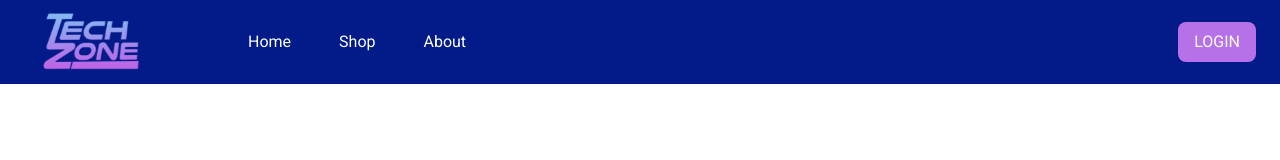
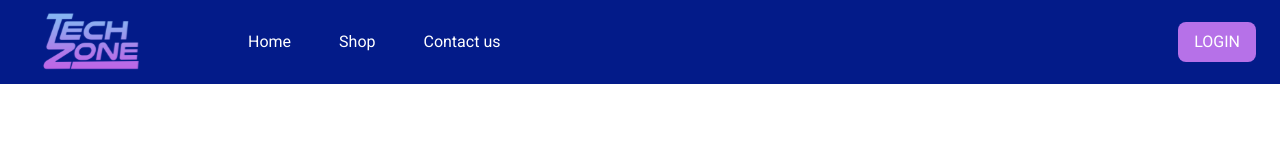
Before and after one commit to mart-anthony-stark/techzone-ecommerce-forumsite-nuxt, a Nuxt app: page / in a window 1280 px wide. Shown: the top 160 px of the page. Built offline with nearby package versions, Linux system fonts and the light colour scheme.

Commit message:
Fix nuxt linkdestination

```diff
--- a/components/Navbar.vue
+++ b/components/Navbar.vue
@@ -25,9 +25,9 @@
             Shop
           </button></NuxtLink
         >
-        <NuxtLink to="/about"
+        <NuxtLink to="/contact-us"
           ><button class="navlink hover:border-b hover:border-blue-400">
-            About
+            Contact us
           </button></NuxtLink
         >
       </div>
```
